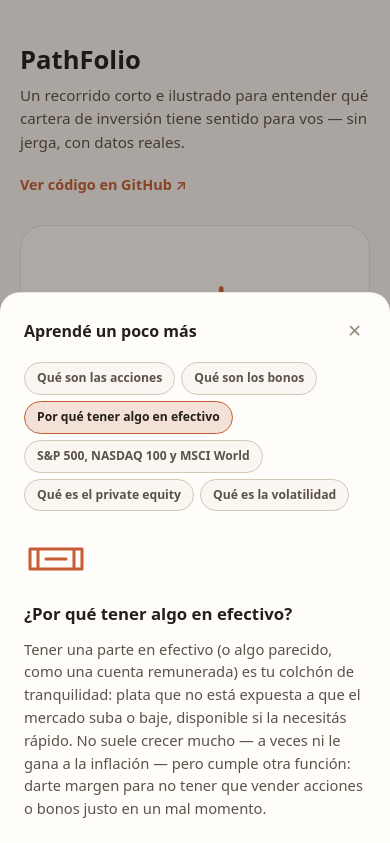
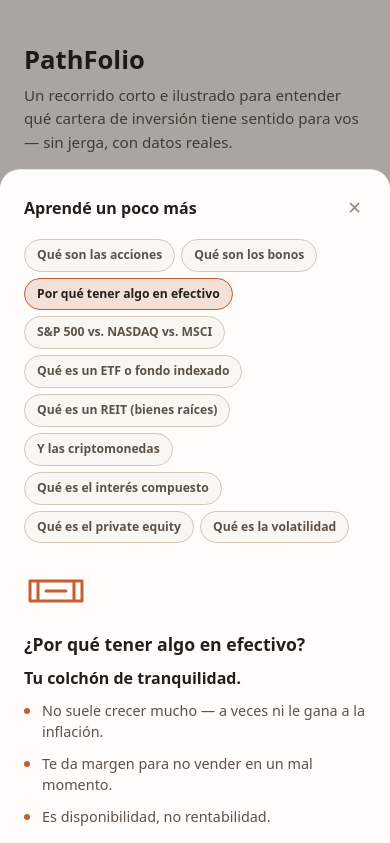
Before and after one commit to andregomezzenteno-sudo/pathfolio, a plain HTML site: page index.html in a window 390 px wide. Both pictures are taken after a click on the button "¿Sabías que?". Shown: the top 843 px of the page. Drawn offline with Linux system fonts and the light colour scheme.

Commit message:
Layout + content polish: wider canvas, cream-only, terser lessons
The narrow 760px container left dead space on wide screens while
feeling cramped inside — widened to 1080px with responsive padding
that scales up past 720px, plus max-width caps on headings/body text
so line length stays readable even as the container widens.

Dropped the prefers-color-scheme dark auto-switch: the warm cream/
terracotta palette is the product's identity here, not something that
should flip to dark just because the OS is in dark mode. Dark mode
stays available behind a manual [data-theme="dark"] toggle if one is
ever added.

Rewrote every "¿Sabías que?" lesson from a paragraph into a one-line
hook + 2-3 short bullet facts (hook/facts in lessons.json, rendered as
a bulleted list in the drawer) — meant to be skimmed, not studied. Also
quadrupled the topic count (fondos indexados/ETFs, REITs, criptomonedas,
interés compuesto) so the drawer covers most common investment product
types, still each kept short.

Updated both test suites for the new hook/facts schema and topic count.

```diff
--- a/app.js
+++ b/app.js
@@ -39,6 +39,10 @@
   bonds:        'M14 12 H50 V44 H14 Z M20 20 H44 M20 28 H44 M20 36 H36 M26 44 L20 56 L26 50 L32 56 L32 44',
   vault:        'M12 10 H52 V54 H12 Z M32 32 C36 32 39 29 39 25 C39 21 36 18 32 18 C28 18 25 21 25 25 C25 29 28 32 32 32 Z M32 32 V40 M20 10 V4 M44 10 V4',
   rollercoaster:'M6 44 L18 20 L30 48 L42 12 L58 36',
+  layers:       'M32 8 L52 18 L32 28 L12 18 Z M12 32 L32 22 L52 32 L32 42 Z M12 46 L32 36 L52 46 L32 56 Z',
+  building:     'M16 12 H48 V56 H16 Z M22 20 H28 M36 20 H42 M22 30 H28 M36 30 H42 M22 40 H28 M36 40 H42 M26 48 H38 V56 H26 Z',
+  coin:         'M32 12 C42 12 50 20 50 30 C50 40 42 48 32 48 C22 48 14 40 14 30 C14 20 22 12 32 12 Z M26 24 H38 M26 36 H38 M30 20 V40',
+  spiral:       'M33 40 C29 40 26 37 26 33 C26 28 30 24 35 24 C41 24 46 29 46 35 C46 42 40 48 32 48 C23 48 16 41 16 32 C16 22 24 14 34 14',
 };
 
 function jitterPathD(d, seed) {
@@ -536,7 +540,8 @@
 const drawerClose = document.getElementById('drawerClose');
 const drawerChips = document.getElementById('drawerChips');
 const drawerTitle = document.getElementById('drawerTitle');
-const drawerText = document.getElementById('drawerText');
+const drawerHook = document.getElementById('drawerHook');
+const drawerFacts = document.getElementById('drawerFacts');
 const drawerIcon = document.getElementById('drawerIcon');
 
 function openDrawer(defaultTopic) {
@@ -564,7 +569,13 @@
   const topic = LESSONS.topics[key];
   if (!topic) return;
   drawerTitle.textContent = topic.title;
-  drawerText.textContent = topic.text;
+  drawerHook.textContent = topic.hook;
+  drawerFacts.textContent = '';
+  topic.facts.forEach(fact => {
+    const li = document.createElement('li');
+    li.textContent = fact;
+    drawerFacts.appendChild(li);
+  });
   renderSketchIcon(drawerIcon, topic.icon, 64);
   drawerChips.querySelectorAll('.topic-chip').forEach(c => c.classList.toggle('active', c.dataset.topic === key));
 }
--- a/index.html
+++ b/index.html
@@ -112,17 +112,17 @@
           <div class="lesson-trio-item">
             <span class="sketch-icon-slot" data-icon="sp500flag" data-size="44"></span>
             <strong>S&amp;P 500</strong>
-            <p>Las ~500 empresas más grandes de EEUU. Depende casi todo de la economía estadounidense.</p>
+            <p>Las ~500 empresas más grandes de EEUU. Depende de su economía.</p>
           </div>
           <div class="lesson-trio-item">
             <span class="sketch-icon-slot" data-icon="chip" data-size="44"></span>
             <strong>NASDAQ 100</strong>
-            <p>Empresas de EEUU con mucho peso en tecnología. Más potencial, más vaivén.</p>
+            <p>EEUU, con foco en tecnología. Más potencial, más vaivén.</p>
           </div>
           <div class="lesson-trio-item">
             <span class="sketch-icon-slot" data-icon="globe" data-size="44"></span>
             <strong>MSCI World</strong>
-            <p>Miles de empresas de todo el mundo, no solo EEUU. La más repartida entre países.</p>
+            <p>Miles de empresas de todo el mundo. La más diversificada.</p>
           </div>
         </div>
         <button class="btn-primary" data-advance="indexLesson" type="button">Ya entendí, continuar →</button>
@@ -255,7 +255,8 @@
     <div class="drawer-content">
       <div class="sketch-icon-slot" id="drawerIcon" data-size="64"></div>
       <h3 id="drawerTitle">—</h3>
-      <p id="drawerText">—</p>
+      <p class="drawer-hook" id="drawerHook">—</p>
+      <ul class="drawer-facts" id="drawerFacts"></ul>
     </div>
   </aside>
 
--- a/lessons.json
+++ b/lessons.json
@@ -1,35 +1,105 @@
 {
-  "_provenance": "Written by Claude (Anthropic) during development, same authorship pattern as archetypes.json — see README.md.",
+  "_provenance": "Written by Claude (Anthropic) during development, same authorship pattern as archetypes.json — see README.md. Format is deliberately terse (one hook sentence + 2-3 short facts) rather than paragraphs, so it reads fast and invites reading rather than a wall of text.",
   "topics": {
     "acciones": {
       "title": "¿Qué son las acciones?",
       "icon": "stocks",
-      "text": "Una acción es un pedacito de una empresa. Si comprás una acción de una empresa grande, sos dueño de una parte diminuta de esa empresa — si le va bien y gana más dinero, tu pedacito vale más; si le va mal, vale menos. Comprar \"un fondo de acciones\" (como los que usamos acá) significa comprar pedacitos de cientos o miles de empresas a la vez, en vez de apostar a una sola."
+      "hook": "Un pedacito de una empresa — literal.",
+      "facts": [
+        "Si la empresa gana más, tu pedacito vale más.",
+        "Un fondo de acciones compra cientos a la vez, no apuesta a una sola.",
+        "Es la parte de tu cartera que más sube y más baja."
+      ]
     },
     "bonos": {
       "title": "¿Qué son los bonos?",
       "icon": "bonds",
-      "text": "Un bono es, básicamente, prestarle plata a alguien — un gobierno o una empresa grande — a cambio de que te la devuelvan con un interés. Es más predecible que una acción: sabés de antemano (más o menos) cuánto vas a recibir y cuándo. Por eso los bonos se mueven mucho menos que las acciones, y se usan para darle estabilidad a una cartera."
+      "hook": "Le prestás plata a un gobierno o empresa, con interés.",
+      "facts": [
+        "Sabés de antemano, más o menos, cuánto y cuándo cobrás.",
+        "Se mueve mucho menos que las acciones.",
+        "Le da estabilidad al resto de la cartera."
+      ]
     },
     "efectivo": {
       "title": "¿Por qué tener algo en efectivo?",
       "icon": "cash",
-      "text": "Tener una parte en efectivo (o algo parecido, como una cuenta remunerada) es tu colchón de tranquilidad: plata que no está expuesta a que el mercado suba o baje, disponible si la necesitás rápido. No suele crecer mucho — a veces ni le gana a la inflación — pero cumple otra función: darte margen para no tener que vender acciones o bonos justo en un mal momento."
+      "hook": "Tu colchón de tranquilidad.",
+      "facts": [
+        "No suele crecer mucho — a veces ni le gana a la inflación.",
+        "Te da margen para no vender en un mal momento.",
+        "Es disponibilidad, no rentabilidad."
+      ]
     },
     "indices": {
-      "title": "S&P 500, NASDAQ 100 y MSCI World — ¿cuál es la diferencia?",
+      "title": "S&P 500 vs. NASDAQ vs. MSCI",
       "icon": "globe",
-      "text": "Los tres son formas de comprar \"un pedacito de muchas empresas grandes a la vez\", pero con enfoques distintos. El S&P 500 son las ~500 empresas más grandes de Estados Unidos — su resultado depende casi todo de cómo le va a la economía estadounidense. El NASDAQ 100 también son empresas de EEUU, pero con mucho más peso en tecnología — puede crecer más rápido, pero también caer más fuerte. El MSCI World junta miles de empresas grandes de todo el planeta, no solo de EEUU — es la opción más repartida entre países, así que depende menos de lo que le pase a una sola economía."
+      "hook": "Tres formas de comprar muchas empresas grandes de una vez.",
+      "facts": [
+        "S&P 500: las ~500 más grandes de Estados Unidos.",
+        "NASDAQ 100: EEUU, con mucho peso en tecnología.",
+        "MSCI World: miles de empresas de todo el mundo."
+      ]
+    },
+    "fondosIndexados": {
+      "title": "¿Qué es un ETF o fondo indexado?",
+      "icon": "layers",
+      "hook": "La forma más simple de diversificar sin elegir empresa por empresa.",
+      "facts": [
+        "Se compra y se vende al instante, como una acción.",
+        "Sigue un índice (como el S&P 500) en vez de que alguien elija qué comprar.",
+        "Por eso suele cobrar comisiones mucho más bajas que un fondo tradicional."
+      ]
+    },
+    "reits": {
+      "title": "¿Qué es un REIT (bienes raíces)?",
+      "icon": "building",
+      "hook": "Invertir en inmuebles sin comprar un edificio.",
+      "facts": [
+        "Es una empresa que posee y alquila propiedades — comprás una acción de ella.",
+        "Por ley, reparte gran parte de sus ganancias como dividendos.",
+        "Te da exposición a bienes raíces con la liquidez de una acción."
+      ]
+    },
+    "cripto": {
+      "title": "¿Y las criptomonedas?",
+      "icon": "coin",
+      "hook": "Activos digitales, sin banco central detrás.",
+      "facts": [
+        "Mucho más volátiles que acciones o bonos.",
+        "Todavía sin el historial largo que tienen otros activos.",
+        "Por eso PathFolio no las incluye en esta cartera de ejemplo."
+      ]
+    },
+    "interesCompuesto": {
+      "title": "¿Qué es el interés compuesto?",
+      "icon": "spiral",
+      "hook": "Ganar intereses sobre los intereses que ya ganaste.",
+      "facts": [
+        "Por eso el tiempo importa más que el monto inicial.",
+        "$1.000 al 7% anual son ~$2.000 en 10 años, pero ~$4.000 en 20.",
+        "Empezar antes gana, incluso con menos plata."
+      ]
     },
     "privateEquity": {
       "title": "¿Qué es el private equity?",
       "icon": "vault",
-      "text": "Es invertir directamente en empresas que no cotizan en bolsa — no podés comprarlas con un click como una acción. Tradicionalmente estuvo reservado a inversores institucionales o personas con mucho capital, porque requiere montos altos y tu dinero queda \"encerrado\" varios años sin poder sacarlo (esto se llama iliquidez). En los últimos años aparecieron fondos que buscan abrirle esta puerta al inversor minorista — pero justamente por lo difícil que es conseguir datos reales y comparables de este mundo, PathFolio no lo incluye como opción: no queremos mostrarte números inventados."
+      "hook": "Invertir en empresas que no cotizan en bolsa.",
+      "facts": [
+        "Tradicionalmente, solo para inversores institucionales o con mucho capital.",
+        "Tu dinero queda encerrado varios años (iliquidez).",
+        "No lo incluimos acá: no hay datos reales y gratuitos para mostrarte."
+      ]
     },
     "volatilidad": {
       "title": "¿Qué es la volatilidad?",
       "icon": "rollercoaster",
-      "text": "Es simplemente cuánto sube y baja el valor de una inversión en el camino. Dos inversiones pueden terminar valiendo lo mismo en 10 años, pero una llegó ahí con subidas y bajadas bruscas (alta volatilidad) y la otra con un camino mucho más parejo (baja volatilidad). No es \"bueno\" ni \"malo\" en sí mismo — es sobre qué tan cómodo estás viendo ese camino, no solo el destino final."
+      "hook": "Cuánto sube y baja el valor en el camino.",
+      "facts": [
+        "No es \"bueno\" ni \"malo\" — es sobre qué tan cómodo estás viéndolo.",
+        "Dos inversiones pueden llegar al mismo lugar por caminos muy distintos.",
+        "Más volatilidad no siempre significa más riesgo a largo plazo."
+      ]
     }
   }
 }
--- a/style.css
+++ b/style.css
@@ -21,30 +21,11 @@
   --brand-ink:   #ffffff;
 }
 
-@media (prefers-color-scheme: dark) {
-  :root:where(:not([data-theme="light"])) {
-    color-scheme: dark;
-    --page-plane:     #171310;
-    --surface-1:      #221d18;
-    --text-primary:   #fbf5ee;
-    --text-secondary: #cabfaf;
-    --text-muted:     #948a7e;
-    --gridline:       #352e26;
-    --baseline:       #493f34;
-    --border:         rgba(255,255,255,0.10);
-    --success-text:   #4fce4f;
-
-    --series-1: #3987e5;
-    --series-2: #d95926;
-    --series-3: #199e70;
-
-    --status-good:     #0ca30c;
-    --status-critical: #e66767;
-
-    --brand:       #e07a4f;
-    --brand-ink:   #1c1108;
-  }
-}
+/* PathFolio deliberately does NOT auto-switch to a dark palette on
+   prefers-color-scheme: the warm cream/terracotta look is the product's
+   identity (à la Claude Academy), not a generic UI that should chase the
+   OS setting. Dark mode stays available only behind an explicit manual
+   [data-theme="dark"] toggle, should one ever be added. */
 :root[data-theme="dark"] {
   color-scheme: dark;
   --page-plane:     #171310;
@@ -79,12 +60,15 @@
 }
 
 .page {
-  max-width: 760px;
+  max-width: 1080px;
   margin: 0 auto;
-  padding: 40px 20px 80px;
+  padding: 40px 24px 80px;
   display: flex;
   flex-direction: column;
   gap: 28px;
+}
+@media (min-width: 720px) {
+  .page { padding: 56px 40px 96px; gap: 32px; }
 }
 
 /* Sketch icons — hand-drawn "boil" animation: 3 stacked frames of the same
@@ -203,6 +187,9 @@
   align-items: center;
   gap: 16px;
 }
+@media (min-width: 720px) {
+  .landing-card { padding: 72px 64px; }
+}
 .landing-eyebrow {
   margin: 0;
   font-size: 0.78rem;
@@ -220,10 +207,13 @@
   background: var(--surface-1);
   border: 1px solid var(--border);
   border-radius: 24px;
-  padding: 40px;
+  padding: 36px;
   display: flex;
   flex-direction: column;
-  gap: 20px;
+  gap: 22px;
+}
+@media (min-width: 720px) {
+  .quiz-card { padding: 52px 56px; gap: 26px; }
 }
 .quiz-card[hidden] { display: none; }
 .quiz-eyebrow {
@@ -234,21 +224,22 @@
   letter-spacing: 0.04em;
   color: var(--brand);
 }
-.quiz-card h2 { margin: 0; font-size: 1.3rem; line-height: 1.4; }
+.quiz-card h2 { margin: 0; font-size: 1.3rem; line-height: 1.42; max-width: 42ch; }
+@media (min-width: 720px) { .quiz-card h2 { font-size: 1.55rem; } }
 .quiz-hint { margin: -10px 0 0; color: var(--text-muted); font-size: 0.85rem; }
 
 .quiz-options {
   display: grid;
-  grid-template-columns: repeat(auto-fit, minmax(180px, 1fr));
-  gap: 14px;
+  grid-template-columns: repeat(auto-fit, minmax(210px, 1fr));
+  gap: 16px;
 }
 .option-card {
   display: flex;
   flex-direction: column;
   align-items: center;
   text-align: center;
-  gap: 10px;
-  padding: 24px 16px;
+  gap: 12px;
+  padding: 28px 20px;
   border-radius: 16px;
   border: 1px solid var(--baseline);
   background: var(--page-plane);
@@ -268,22 +259,22 @@
 .lesson-card { background: color-mix(in srgb, var(--brand) 6%, var(--surface-1)); }
 .lesson-trio {
   display: grid;
-  grid-template-columns: repeat(auto-fit, minmax(180px, 1fr));
-  gap: 16px;
+  grid-template-columns: repeat(auto-fit, minmax(220px, 1fr));
+  gap: 20px;
 }
 .lesson-trio-item {
   display: flex;
   flex-direction: column;
   align-items: center;
   text-align: center;
-  gap: 8px;
-  padding: 16px;
-  border-radius: 14px;
+  gap: 12px;
+  padding: 28px 20px;
+  border-radius: 16px;
   background: var(--surface-1);
   border: 1px solid var(--border);
 }
-.lesson-trio-item strong { font-size: 0.95rem; }
-.lesson-trio-item p { margin: 0; font-size: 0.82rem; color: var(--text-secondary); }
+.lesson-trio-item strong { font-size: 1.02rem; }
+.lesson-trio-item p { margin: 0; font-size: 0.86rem; color: var(--text-secondary); line-height: 1.5; }
 
 /* Sliders */
 .slider-row { display: flex; flex-direction: column; gap: 8px; }
@@ -350,7 +341,10 @@
   padding: 32px;
   display: flex;
   flex-direction: column;
-  gap: 14px;
+  gap: 16px;
+}
+@media (min-width: 720px) {
+  .dash-card { padding: 44px 48px; }
 }
 .dash-eyebrow {
   margin: 0;
@@ -360,8 +354,8 @@
   letter-spacing: 0.03em;
   color: var(--text-muted);
 }
-.dash-card h2 { margin: 0; font-size: 1.15rem; line-height: 1.45; }
-.dash-story { margin: 0; color: var(--text-secondary); }
+.dash-card h2 { margin: 0; font-size: 1.15rem; line-height: 1.45; max-width: 55ch; }
+.dash-story { margin: 0; color: var(--text-secondary); max-width: 65ch; }
 .cap-note {
   margin: 0;
   font-size: 0.85rem;
@@ -463,7 +457,7 @@
   position: fixed;
   top: 0; right: 0;
   height: 100%;
-  width: min(360px, 92vw);
+  width: min(400px, 92vw);
   background: var(--surface-1);
   border-left: 1px solid var(--border);
   z-index: 30;
@@ -501,8 +495,24 @@
 }
 .topic-chip.active { border-color: var(--brand); background: color-mix(in srgb, var(--brand) 14%, var(--page-plane)); color: var(--text-primary); }
 .drawer-content { display: flex; flex-direction: column; align-items: flex-start; gap: 10px; }
-.drawer-content h3 { margin: 0; font-size: 1.05rem; }
-.drawer-content p { margin: 0; color: var(--text-secondary); font-size: 0.92rem; }
+.drawer-content h3 { margin: 0; font-size: 1.1rem; line-height: 1.35; }
+.drawer-hook { margin: 0; color: var(--text-primary); font-size: 1rem; font-weight: 600; line-height: 1.4; }
+.drawer-facts { margin: 0; padding: 0; list-style: none; display: flex; flex-direction: column; gap: 10px; width: 100%; }
+.drawer-facts li {
+  position: relative;
+  padding-left: 18px;
+  color: var(--text-secondary);
+  font-size: 0.9rem;
+  line-height: 1.5;
+}
+.drawer-facts li::before {
+  content: "";
+  position: absolute;
+  left: 0; top: 8px;
+  width: 6px; height: 6px;
+  border-radius: 50%;
+  background: var(--brand);
+}
 
 @media (max-width: 640px) {
   .drawer-panel {
```
Also changed, not shown: README.md.
